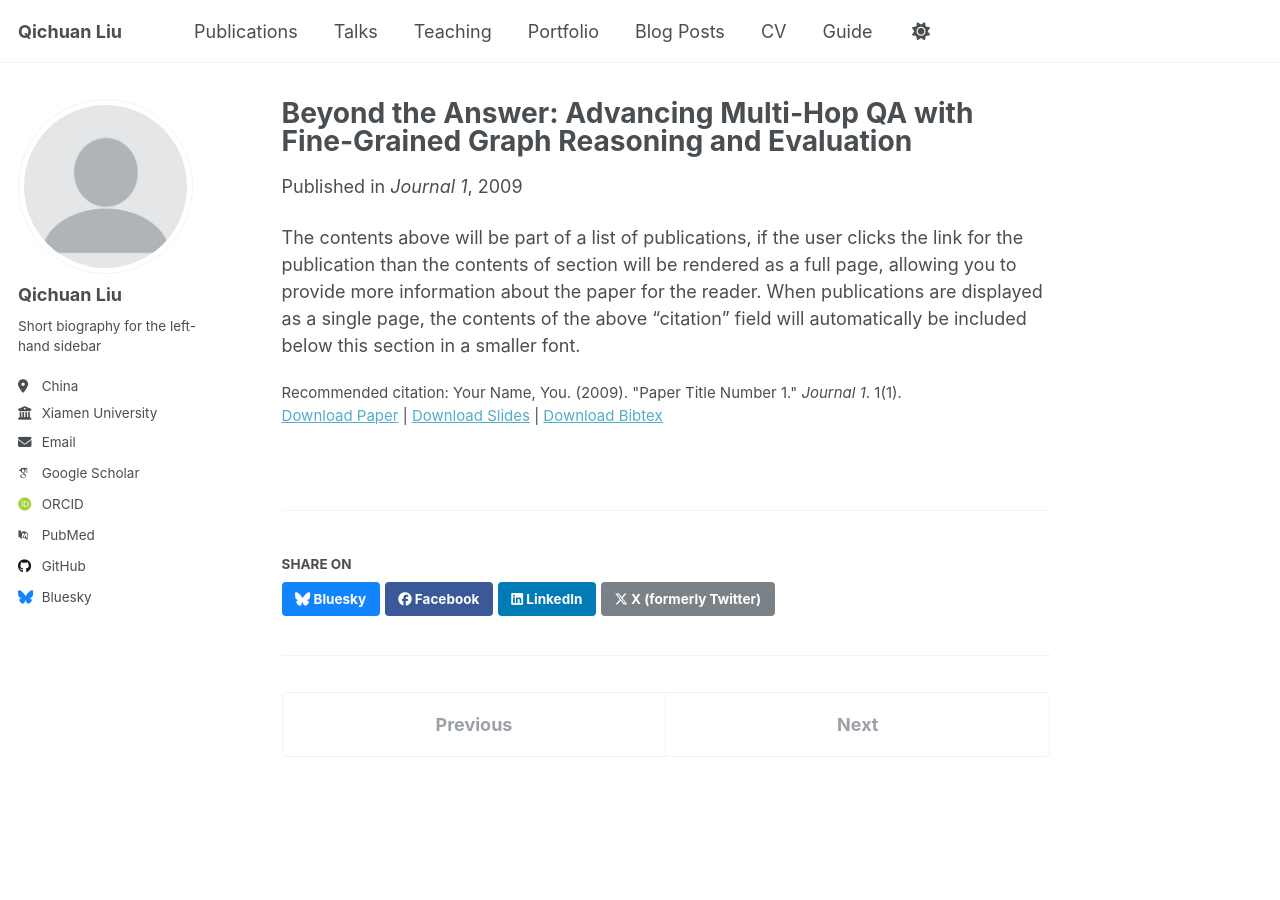
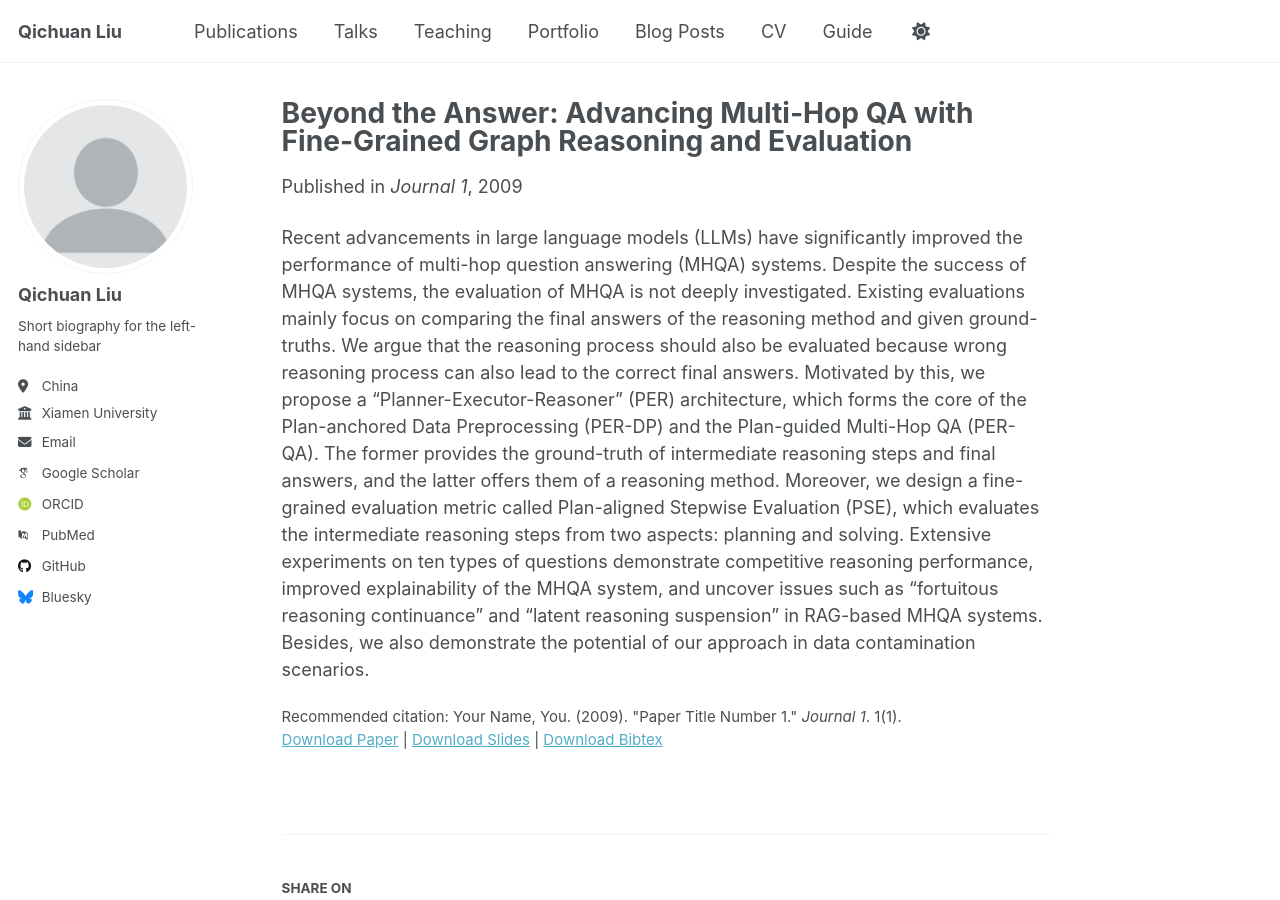
Before and after one commit to qcliu2001/qcliu2001.github.io, a Jekyll site: the page built from _publications/2009-10-01-paper-title-number-1.md, in a window 1280 px wide and 900 px high. Built offline with Jekyll 4.4.1, drawn with Linux system fonts in a browser that asks for light colours; some web fonts are replaced.

Commit message:
Update 2009-10-01-paper-title-number-1.md

```diff
--- a/_publications/2009-10-01-paper-title-number-1.md
+++ b/_publications/2009-10-01-paper-title-number-1.md
@@ -11,4 +11,4 @@ paperurl: 'http://academicpages.github.io/files/paper1.pdf'
 bibtexurl: 'http://academicpages.github.io/files/bibtex1.bib'
 citation: 'Your Name, You. (2009). &quot;Paper Title Number 1.&quot; <i>Journal 1</i>. 1(1).'
 ---
-The contents above will be part of a list of publications, if the user clicks the link for the publication than the contents of section will be rendered as a full page, allowing you to provide more information about the paper for the reader. When publications are displayed as a single page, the contents of the above "citation" field will automatically be included below this section in a smaller font.
+Recent advancements in large language models (LLMs) have significantly improved the performance of multi-hop question answering (MHQA) systems. Despite the success of MHQA systems, the evaluation of MHQA is not deeply investigated. Existing evaluations mainly focus on comparing the final answers of the reasoning method and given ground-truths. We argue that the reasoning process should also be evaluated because wrong reasoning process can also lead to the correct final answers. Motivated by this, we propose a "Planner-Executor-Reasoner" (PER) architecture, which forms the core of the Plan-anchored Data Preprocessing (PER-DP) and the Plan-guided Multi-Hop QA (PER-QA). The former provides the ground-truth of intermediate reasoning steps and final answers, and the latter offers them of a reasoning method. Moreover, we design a fine-grained evaluation metric called Plan-aligned Stepwise Evaluation (PSE), which evaluates the intermediate reasoning steps from two aspects: planning and solving. Extensive experiments on ten types of questions demonstrate competitive reasoning performance, improved explainability of the MHQA system, and uncover issues such as "fortuitous reasoning continuance" and "latent reasoning suspension" in RAG-based MHQA systems. Besides, we also demonstrate the potential of our approach in data contamination scenarios.
```
